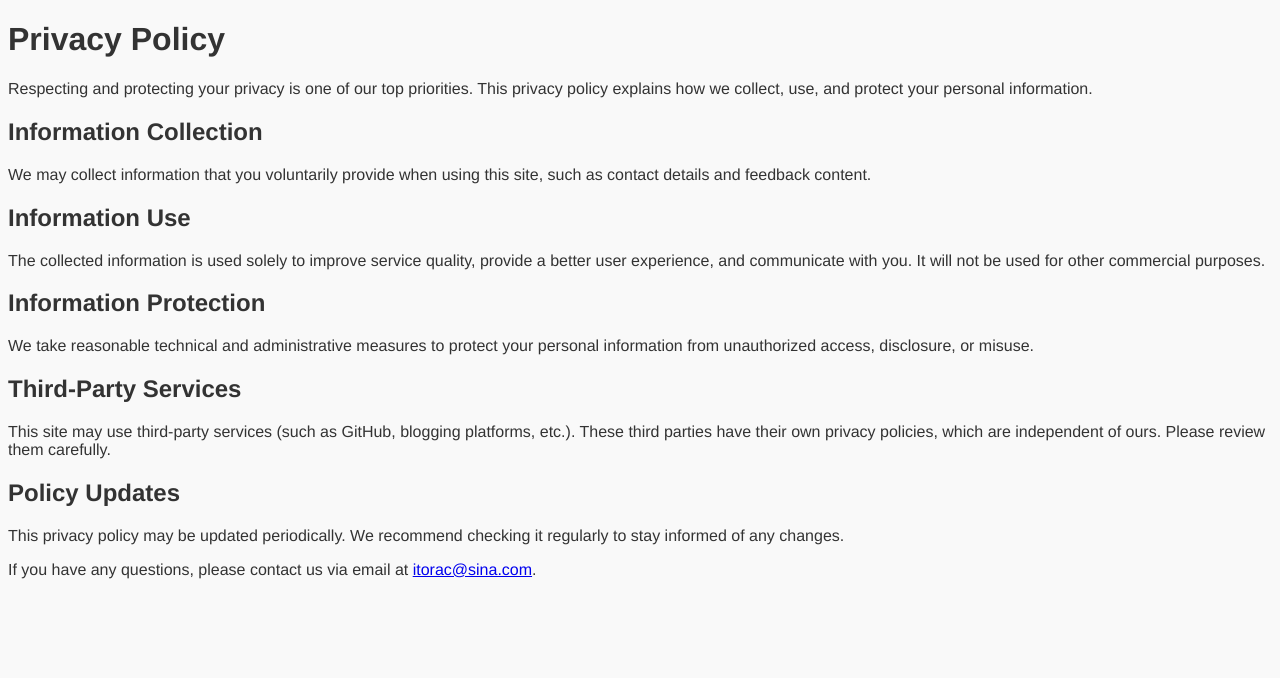
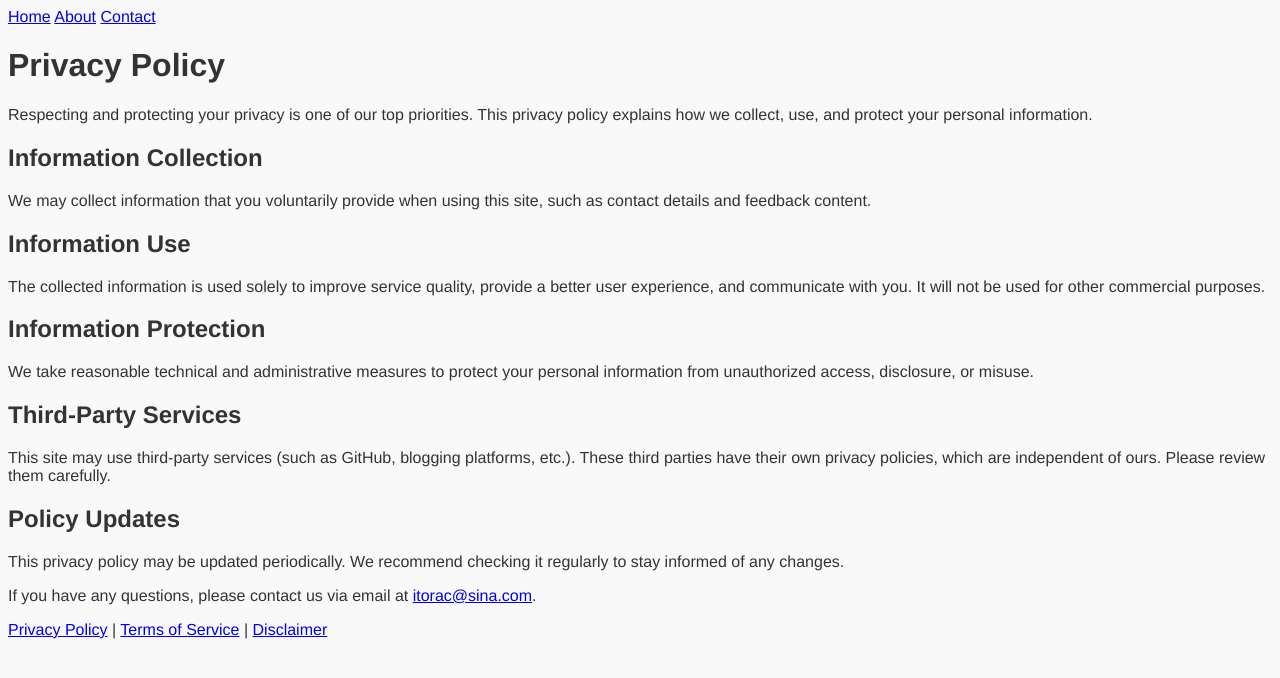
Before and after one commit to itorac/itorac.github.io, a plain HTML site: page privacy.html in a window 1280 px wide. Drawn offline with Linux system fonts and the light colour scheme.

Commit message:
Update privacy.html

```diff
--- a/privacy.html
+++ b/privacy.html
@@ -4,6 +4,11 @@
   <meta charset="UTF-8" />
   <title>Privacy Policy - itorac</title>
   <link rel="stylesheet" href="style.css" />
+    <nav>
+    <a href="index.html">Home</a>
+    <a href="about.html">About</a>
+    <a href="contact.html">Contact</a>
+  </nav>
 </head>
 <body>
   <h1>Privacy Policy</h1>
@@ -25,5 +30,12 @@
   <p>This privacy policy may be updated periodically. We recommend checking it regularly to stay informed of any changes.</p>
 
   <p>If you have any questions, please contact us via email at <a href="mailto:itorac@sina.com">itorac@sina.com</a>.</p>
+  <footer>
+  <nav>
+    <a href="privacy.html">Privacy Policy</a> |
+    <a href="terms.html">Terms of Service</a> |
+    <a href="disclaimer.html">Disclaimer</a>
+  </nav>
+</footer>
 </body>
 </html>
```
